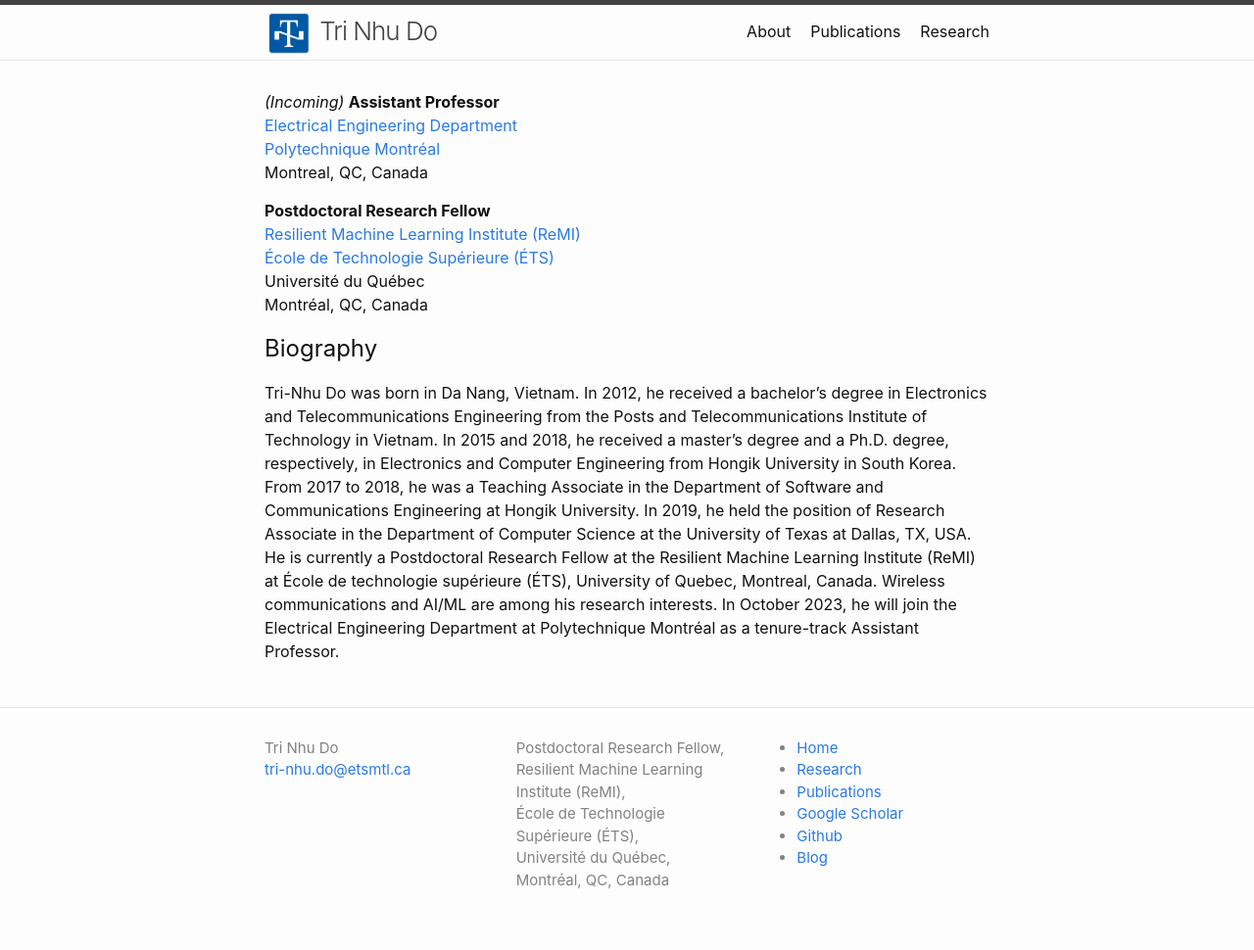
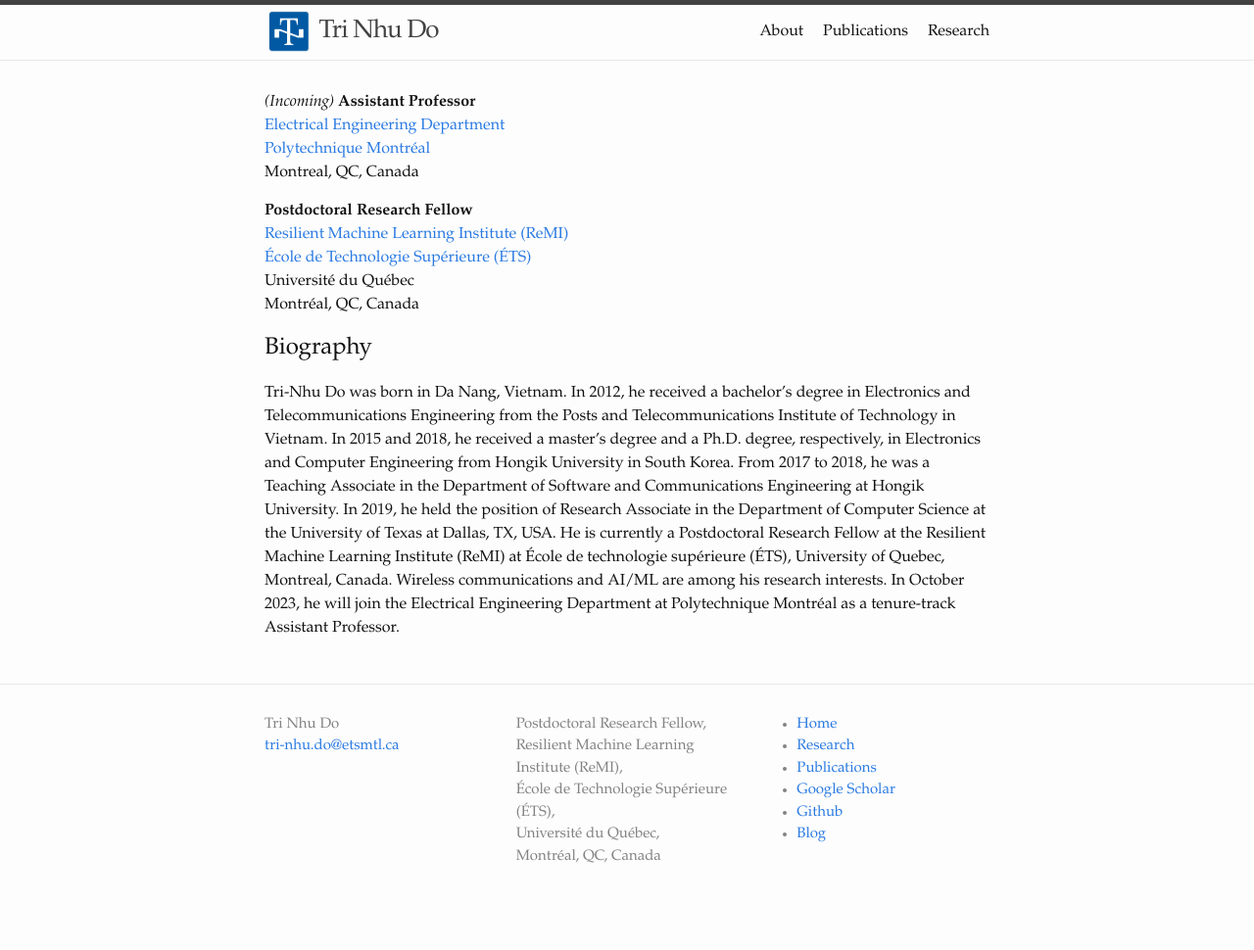
Before and after one commit to trinhudo/trinhudo.github.io, a Jekyll site: the page built from index.md, in a window 1280 px wide. Shown: the whole page at 98% size. Built offline with Jekyll 4.4.1, drawn with Linux system fonts in a browser that asks for light colours; after the commit the page ends 946 px from its top, so only the background shows below that.

Commit message:
GitHub Desktop / PyCharm

```diff
--- a/_sass/minima/initialize.scss
+++ b/_sass/minima/initialize.scss
@@ -2,7 +2,10 @@
 
 // Define defaults for each variable.
 
-$base-font-family: -apple-system, system-ui, BlinkMacSystemFont, "Segoe UI", "Segoe UI Emoji", "Segoe UI Symbol", "Apple Color Emoji", Roboto, Helvetica, Arial, sans-serif !default;
+// $base-font-family: -apple-system, system-ui, BlinkMacSystemFont, "Segoe UI", "Segoe UI Emoji", "Segoe UI Symbol", "Apple Color Emoji", Roboto, Helvetica, Arial, sans-serif !default;
+
+$base-font-family: "Palatino", "Georgia", "Times", serif !default;
+
 $code-font-family: "Menlo", "Inconsolata", "Consolas", "Roboto Mono", "Ubuntu Mono", "Liberation Mono", "Courier New", monospace;
 $base-font-size:   16px !default;
 $base-font-weight: 400 !default;
```
Also changed, not shown: 8 other files.
